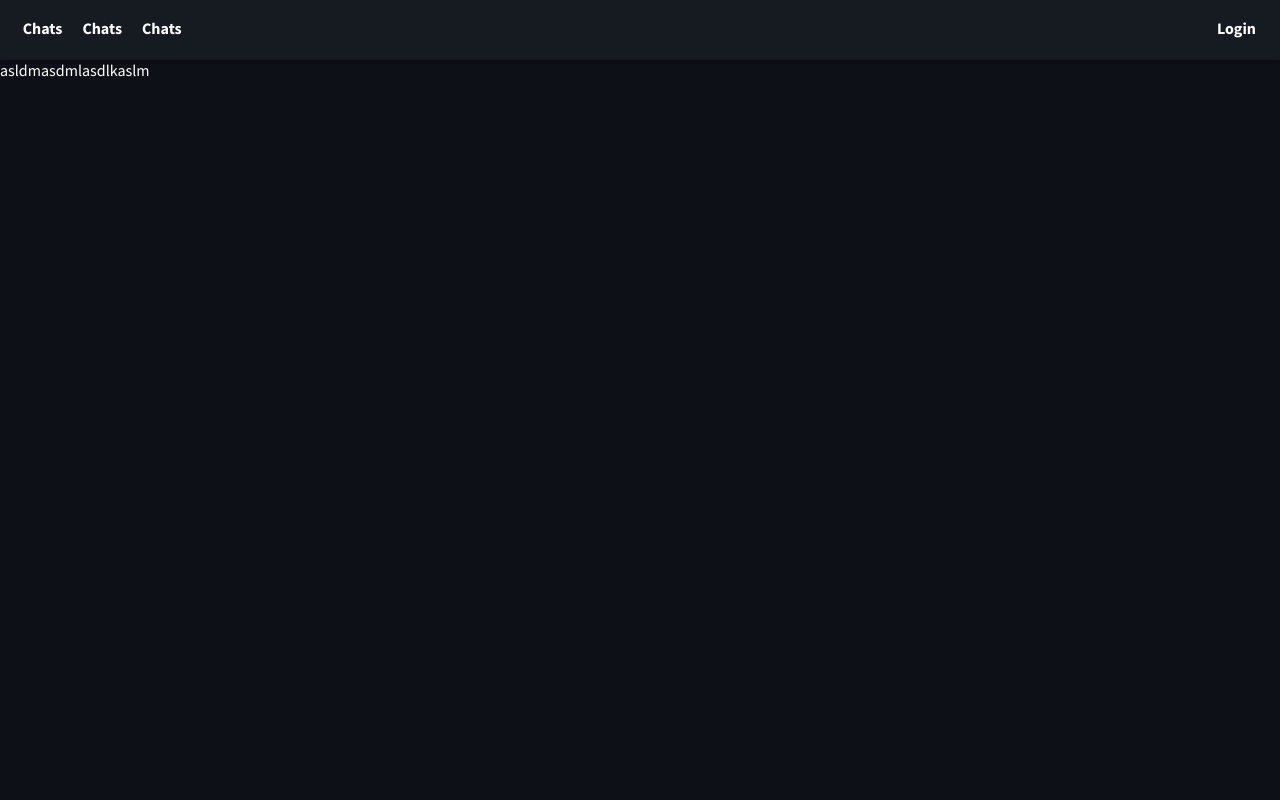
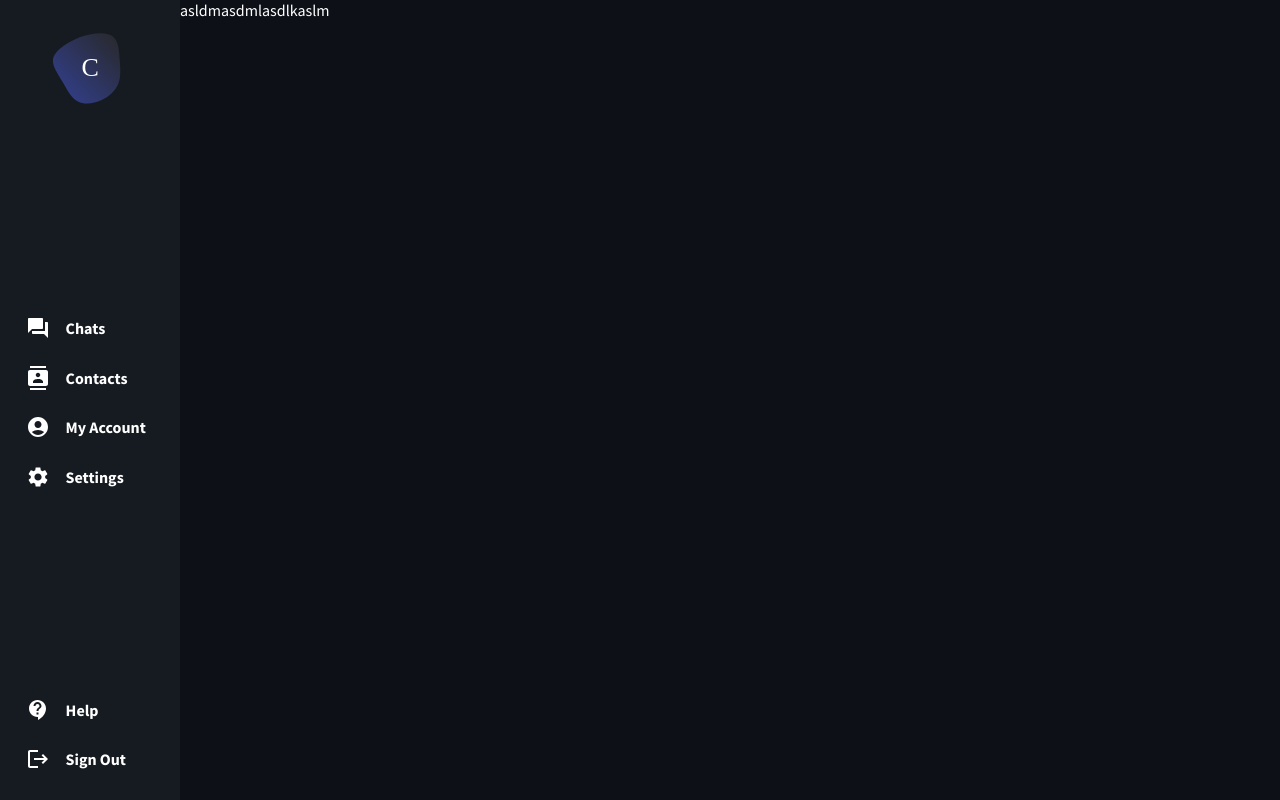
Before and after one commit to ZukLevinson/ChattingApp, a React (Create React App) app in the folder frontend/: page / in a window 1280 px wide. Built offline with nearby package versions, Linux system fonts and the light colour scheme.

Commit message:
feat(Navbar, NavbarButton): completly changing the look of navbar

```diff
--- a/frontend/package.json
+++ b/frontend/package.json
@@ -3,6 +3,10 @@
   "version": "0.1.0",
   "private": true,
   "dependencies": {
+    "@emotion/react": "^11.4.1",
+    "@emotion/styled": "^11.3.0",
+    "@mui/icons-material": "^5.0.0",
+    "@mui/material": "^5.0.0",
     "@types/jest": "^26.0.24",
     "@types/node": "^12.20.24",
     "@types/react": "^17.0.20",
--- a/frontend/public/index.html
+++ b/frontend/public/index.html
@@ -10,6 +10,10 @@
       content="Web site created using create-react-app"
     />
     <link rel="apple-touch-icon" href="%PUBLIC_URL%/logo192.png" />
+    <link
+      href="https://fonts.googleapis.com/icon?family=Material+Icons"
+      rel="stylesheet"
+    />
     <!--
       manifest.json provides metadata used when your web app is installed on a
       user's mobile device or desktop. See https://developers.google.com/web/fundamentals/web-app-manifest/
--- a/frontend/src/components/Navbar/index.module.css
+++ b/frontend/src/components/Navbar/index.module.css
@@ -1,67 +1,22 @@
+:root {
+  --main-padding: 1em;
+}
+
 .container {
   display: flex;
-  width: 100%;
-  height: 60px;
+  height: calc(100% - 2*var(--main-padding));
+  width: calc(180px - 2*var(--main-padding));
   align-items: center;
   background-color: #161b22;
   box-shadow: 0 5px 2px -2px rgba(0, 0, 0, 0.2);
-  justify-content: center;
+  justify-content: space-between;
+  flex-direction: column;
+  padding: var(--main-padding);
 }
 
-.navbar {
-  display: flex;
-  width: 98%;
-  justify-content: flex-start;
-  height: 60%;
-}
-
-.menuButtonContainer {
-  display: flex;
-  width: 97%;
-}
-
-.menuButton {
-  display: flex;
-  width: 5%;
-  height: 100%;
-  color: #fff;
-}
-
-.menuButton :hover {
+.buttons-container {
   display: flex;
   width: 100%;
-  height: 100%;
-  border-radius: 50px;
-  background-color: #9287873f;
+  align-items: center;
+  flex-direction: column;
 }
-
-.loginButton :hover {
-  display: flex;
-  width: 100%;
-  height: 100%;
-  border-radius: 50px;
-  background-color: #9287873f;
-}
-
-.loginContainer {
-  display: flex;
-  width: 5%;
-  height: 100%;
-  color: #fff;
-}
-
-.loginButton {
-  width: 100%;
-  height: 100%;
-  display: flex;
-}
-
-.loginButtonText {
-    width: 100%;
-    height: 100%;
-    line-height: 200%; /* Making the text centered */
-    text-align: center;
-    display: flex;
-    justify-content: center;
-    font-weight: bold;
-  }
--- a/frontend/src/components/Navbar/index.tsx
+++ b/frontend/src/components/Navbar/index.tsx
@@ -1,29 +1,28 @@
 import styles from "./index.module.css";
 import NavbarButton from "../NavbarButton";
+import AccountCircleIcon from "@mui/icons-material/AccountCircle";
+import SettingsIcon from "@mui/icons-material/Settings";
+import ForumIcon from "@mui/icons-material/Forum";
+import ContactsIcon from "@mui/icons-material/Contacts";
+import LogoutIcon from "@mui/icons-material/Logout";
+import ContactSupportIcon from '@mui/icons-material/ContactSupport';
+import { ReactComponent as AppLogo } from "../../assets/icons/logo.svg";
 
 export default function Navbar() {
   return (
     <div className={styles.container}>
-      <div className={styles.navbar}>
-        <div className={styles.menuButtonContainer}>
-          <div className={styles.menuButton}>
-            <NavbarButton />
-            {/* Chats */}
-          </div>
-          <div className={styles.menuButton}>
-            <NavbarButton />
-            {/* Contacts */}
-          </div>
-          <div className={styles.menuButton}>
-            <NavbarButton />
-            {/* Settings */}
-          </div>
-        </div>
-        <div className={styles.loginContainer}>
-          <div className={styles.loginButton}>
-            <span className={styles.loginButtonText}>Login</span>
-          </div>
-        </div>
+      <div>
+        <AppLogo />
+      </div>
+      <div className={styles["buttons-container"]}>
+        <NavbarButton title="Chats" icon={ForumIcon} />
+        <NavbarButton title="Contacts" icon={ContactsIcon} />
+        <NavbarButton title="My Account" icon={AccountCircleIcon} />
+        <NavbarButton title="Settings" icon={SettingsIcon} />
+      </div>
+      <div className={styles["buttons-container"]}>
+        <NavbarButton title="Help" icon={ContactSupportIcon} />
+        <NavbarButton title="Sign Out" icon={LogoutIcon} />
       </div>
     </div>
   );
--- a/frontend/src/components/NavbarButton/index.module.css
+++ b/frontend/src/components/NavbarButton/index.module.css
@@ -1,15 +1,36 @@
-.button {
-  width: 100%;
-  height: 100%;
+:root {
+  --main-padding-x: 0.6em;
+  --main-padding-y: 0.3em;
+}
+
+.container {
+  width: calc(100% - 2 * var(--main-padding-x));
+  height: calc(40px - 2 * var(--main-padding-y));
   display: flex;
+  align-items: center;
+  background-color: none;
+  border-radius: 0.6em;
+  user-select: none;
+  padding: var(--main-padding-y) var(--main-padding-x);
+  margin: 0.3em 0;
+}
+
+.container:hover {
+  background-color: #3d4858;
+  cursor: pointer;
 }
 
 .text {
-  width: 100%;
-  height: 100%;
-  line-height: 200%; /* Making the text centered */
-  text-align: center;
+  flex: 1;
+  text-align: left;
+  display: flex;
+  justify-content: flex-start;
+  font-weight: bold;
+}
+
+.icon {
+  margin-right: 1em;
   display: flex;
   justify-content: center;
-  font-weight: bold;
+  align-items: center;
 }
--- a/frontend/src/components/NavbarButton/index.tsx
+++ b/frontend/src/components/NavbarButton/index.tsx
@@ -1,10 +1,20 @@
+import { FunctionComponent } from "react";
 import styles from "./index.module.css";
 
-export default function NavbarButton() {
+interface Props {
+  title: string;
+  icon: FunctionComponent;
+}
+
+export default function NavbarButton(props: Props) {
   return (
-    <div className={styles.button}>
-      {/* <span class="material-icons-outlined">settings</span> */}
-      <span className={styles.text}>Chats</span>
+    <div className={styles.container}>
+      <div className={styles.icon}>
+        <props.icon />
+      </div>
+      <div className={styles.text}>
+        <span>{props.title}</span>
+      </div>
     </div>
   );
 }
--- a/frontend/src/features/dashboard/index.module.css
+++ b/frontend/src/features/dashboard/index.module.css
@@ -1,4 +1,5 @@
 .container {
+    display: flex;
     width: 100%;
     height: 100%;
 }
```
Also changed, not shown: 1 other file (tests, documents, lock files or other folders).
